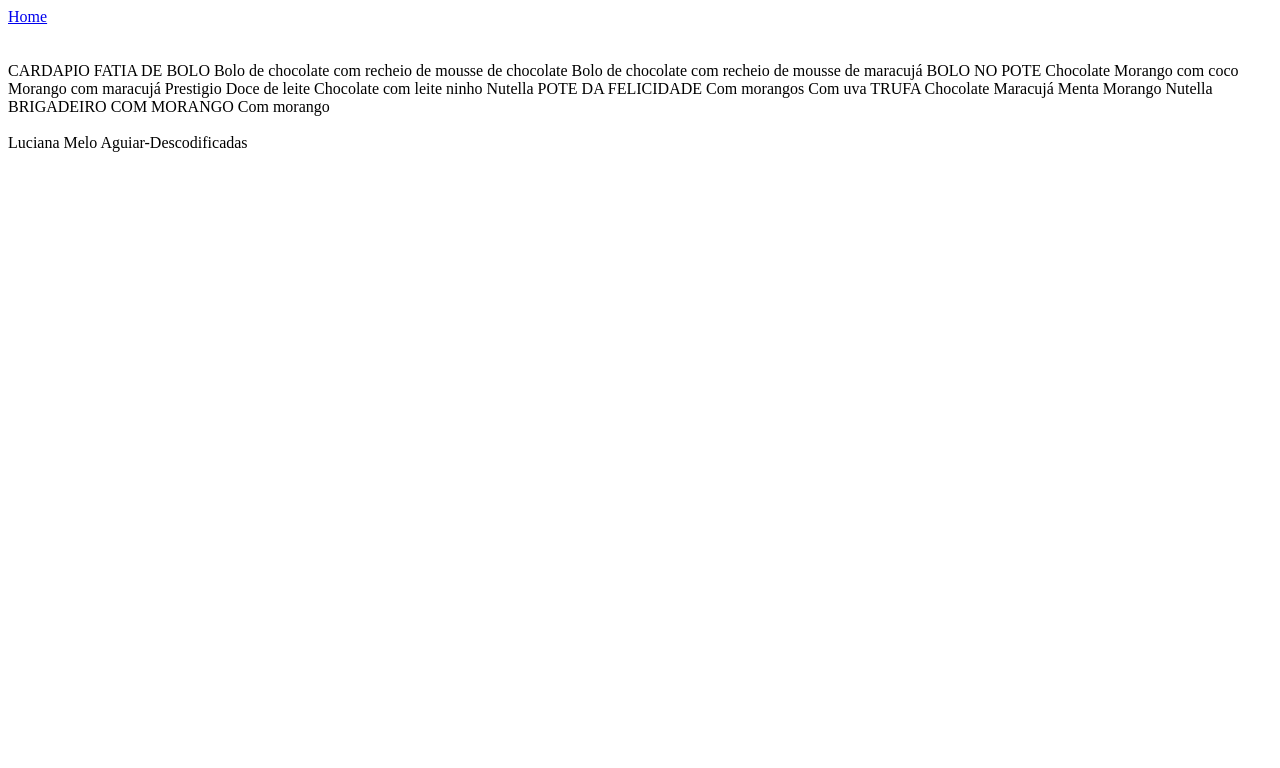
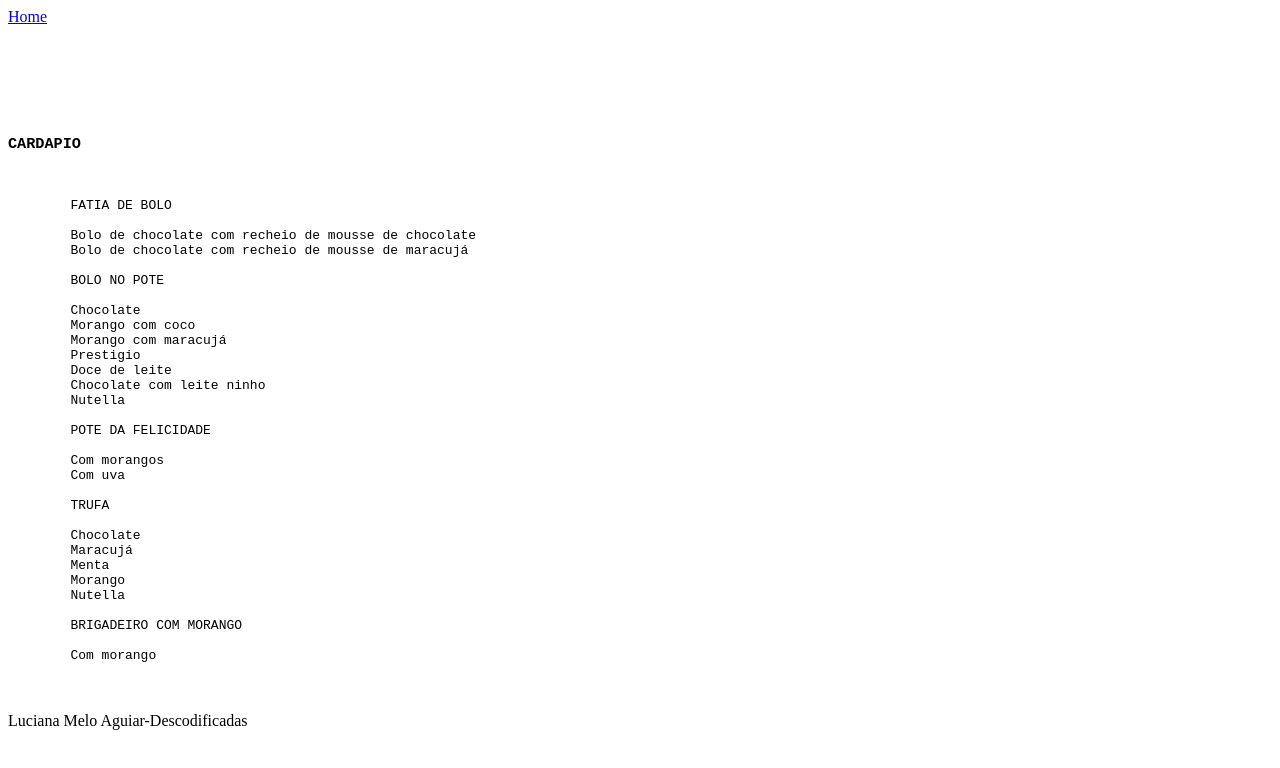
Before and after one commit to LulMel2023/Meu-site-em-HTML, a plain HTML site: page pag004.html in a window 1280 px wide. Drawn offline with Linux system fonts and the light colour scheme.

Commit message:
Add files via upload

```diff
--- a/pag004.html
+++ b/pag004.html
@@ -5,6 +5,7 @@
     <meta http-equiv="X-UA-Compatible" content="IE=edge">
     <meta name="viewport" content="width=device-width, initial-scale=1.0">
     <title>Cardapio</title>
+
 </head>
 <body>
 
@@ -15,12 +16,17 @@
    <br>
    <br>
 
-    <al> CARDAPIO
+    <pre>
+
+        <h3>CARDAPIO</h3>
 
         FATIA DE BOLO
+
         Bolo de chocolate com recheio de mousse de chocolate
         Bolo de chocolate com recheio de mousse de maracujá
+
         BOLO NO POTE
+
         Chocolate
         Morango com coco
         Morango com maracujá
@@ -28,17 +34,23 @@
         Doce de leite
         Chocolate com leite ninho
         Nutella
+
         POTE DA FELICIDADE
+
         Com morangos
         Com uva
+
         TRUFA
+
         Chocolate
         Maracujá
         Menta
         Morango
         Nutella
+
         BRIGADEIRO COM MORANGO
-        Com morango</al>
+
+        Com morango</pre>
 
 
 <br><br>
```
